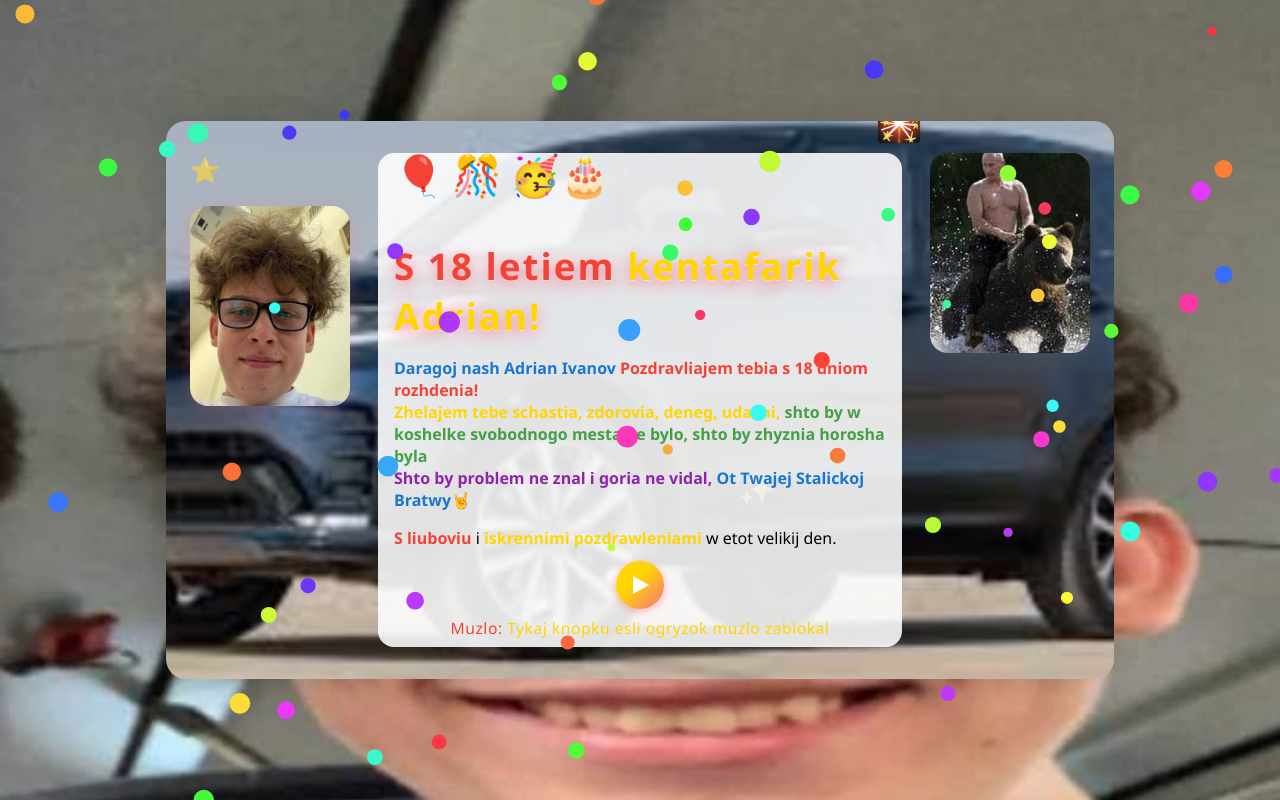
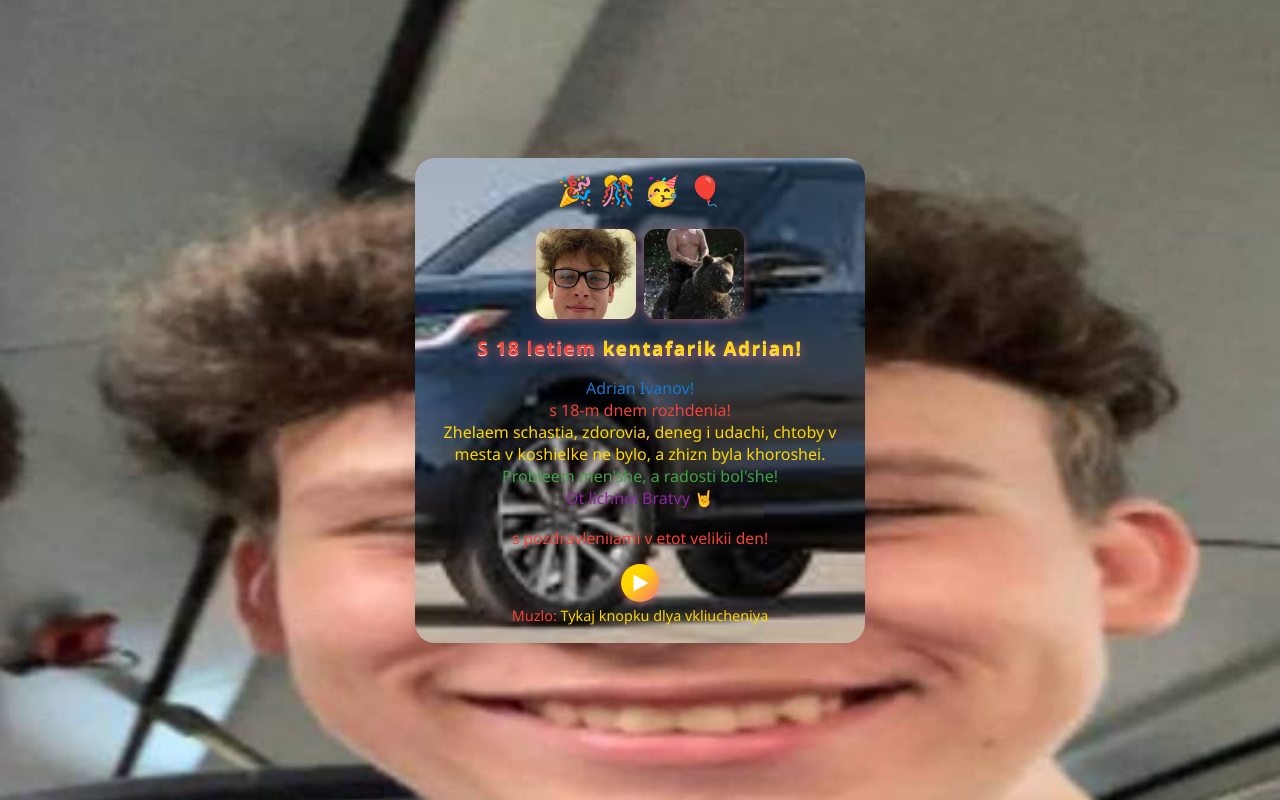
Before and after one commit to R1GLE/S-diom-Rozhdenia-bratuha, a plain HTML site: page index.html in a window 1280 px wide. Drawn offline with Linux system fonts and the light colour scheme.

Commit message:
Update index.html

```diff
--- a/index.html
+++ b/index.html
@@ -9,149 +9,114 @@
             height: 100%;
             margin: 0;
             padding: 0;
+            font-family: 'Segoe UI', 'Arial', sans-serif;
+            background: #ffe8ef;
         }
         body {
             min-height: 100vh;
             min-width: 100vw;
-            margin: 0;
-            font-family: 'Segoe UI', 'Arial', sans-serif;
             display: flex;
             justify-content: center;
             align-items: center;
             background: url('image4.jpg') center center/cover no-repeat fixed;
-            position: relative;
-        }
-        .confetti {
-            position: fixed;
-            top: 0;
-            left: 0;
-            width: 100vw;
-            height: 100vh;
-            pointer-events: none;
-            z-index: 3;
+            box-sizing: border-box;
         }
         .card {
-            background: rgba(255,255,255,0.93);
+            background: rgba(255,255,255,0.96);
             border-radius: 20px;
-            padding: 32px 24px;
+            padding: 18px 10px;
+            max-width: 430px;
+            width: 96vw;
             box-shadow: 0 4px 32px rgba(0,0,0,0.13);
-            max-width: 900px;
             display: flex;
-            flex-direction: row;
-            align-items: flex-start;
-            gap: 28px;
+            flex-direction: column;
+            align-items: center;
+            gap: 8px;
             animation: fadeIn 2s;
             position: relative;
             z-index: 2;
-            background: url('image3.jpg') center center/cover no-repeat;
+            background-image: url('image3.jpg');
+            background-size: cover;
+            background-position: center;
             overflow: hidden;
         }
-        .left-images {
+        .balloons {
+            margin-bottom: 6px;
+            font-size: 1.8em;
+            animation: float 2s infinite alternate;
             display: flex;
-            flex-direction: column;
-            gap: 20px;
+            gap: 6px;
+            justify-content: center;
         }
-        .birthday-img {
-            width: 160px;
-            height: 200px;
+        .images-row {
+            display: flex;
+            gap: 8px;
+            width: 100%;
+            justify-content: center;
+            margin-bottom: 8px;
+        }
+        .img-card {
+            width: 38vw;
+            max-width: 100px;
+            height: 25vw;
+            max-height: 90px;
             object-fit: cover;
-            border-radius: 18px;
-            box-shadow: 0 4px 18px rgba(246, 115, 128, 0.25);
-            animation: pop-in 1.2s cubic-bezier(.52,1.64,.37,.94);
-        }
-        .right-image {
-            width: 160px;
-            height: 200px;
-            object-fit: cover;
-            border-radius: 18px;
-            box-shadow: 0 4px 18px rgba(100, 100, 100, 0.20);
-            margin-left: 0;
-            animation: pop-in 1.6s cubic-bezier(.52,1.64,.37,.94);
-        }
-        .card-content {
-            flex: 1;
-            text-align: left;
-            background: rgba(255,255,255,0.88);
-            border-radius: 16px;
-            padding: 8px 16px;
-            box-sizing: border-box;
-            position: relative;
-            z-index: 1;
+            border-radius: 12px;
+            box-shadow: 0 2px 10px #f6728077;
         }
         h1 {
             color: #f67280;
-            margin-bottom: 16px;
-            font-size: 2.3em;
-            letter-spacing: 2px;
-            text-shadow: 0 2px 8px #ffb2c1, 0 1px 0 #fff;
+            font-size: 1.18em;
+            margin: 0 0 8px 0;
+            letter-spacing: 1.5px;
+            text-shadow: 0 1px 6px #ffd6e3, 0 1px 0 #fff;
             animation: glow 2s infinite alternate;
         }
-        .balloons {
-            margin-bottom: 16px;
-            font-size: 2.5em;
-            animation: float 2s infinite alternate;
+        .wishes {
+            color: #444;
+            font-size: 1em;
+            margin-bottom: 7px;
+            word-break: break-word;
+            text-align: center;
+        }
+        .footer {
+            margin-top: 3px;
+            font-size: 0.98em;
+            color: #f44336;
+            text-align: center;
+        }
+        .audio-box {
+            margin-top: 7px;
             display: flex;
-            gap: 8px;
-        }
-        .star {
-            color: #f7d51d;
-            font-size: 1.5em;
-            animation: twinkle 1.3s infinite alternate;
-            margin-right: 3px;
-        }
-        .firework {
-            position: absolute;
-            font-size: 2.2em;
-            pointer-events: none;
-            animation: firework 2.5s linear infinite;
-        }
-        .yellow { color: #ffd600; font-weight:bold; }
-        .red { color: #f44336; font-weight:bold; }
-        .blue { color: #1976d2; font-weight:bold; }
-        .green { color: #43a047; font-weight:bold; }
-        .purple { color: #8e24aa; font-weight:bold; }
-        .audio-box {
-            width: 100%;
-            margin-top: 12px;
-            display: flex;
+            flex-direction: column;
             align-items: center;
-            justify-content: center;
-            flex-direction: column;
         }
         .music-btn {
-            width: 48px;
-            height: 48px;
+            width: 38px;
+            height: 38px;
             border-radius: 50%;
             background: linear-gradient(135deg, #ffd600 40%, #f67280 100%);
-            box-shadow: 0 2px 8px #f6728088;
             border: none;
             outline: none;
             cursor: pointer;
             display: flex;
             align-items: center;
             justify-content: center;
-            font-size: 2em;
+            font-size: 1.6em;
             color: #fff;
+            margin-bottom: 3px;
+            box-shadow: 0 2px 8px #f6728088;
             transition: background 0.2s, transform 0.2s;
-            margin: 0 auto 4px auto;
-            position: relative;
-            z-index: 6;
         }
         .music-btn:active {
-            transform: scale(0.90);
+            transform: scale(0.92);
             background: linear-gradient(135deg, #f67280 40%, #ffd600 100%);
-        }
-        .music-btn svg {
-            width: 28px;
-            height: 28px;
-            pointer-events: none;
         }
         .audio-tip {
             color: #f44336;
-            font-size: 0.98em;
-            margin-top: 4px;
-            letter-spacing: 0.5px;
+            font-size: 0.9em;
             text-align: center;
+            margin-top: 1px;
         }
         @keyframes fadeIn {
             from {opacity: 0; transform: translateY(50px);}
@@ -159,71 +124,67 @@
         }
         @keyframes float {
             from {transform: translateY(0);}
-            to {transform: translateY(-18px);}
+            to {transform: translateY(-8px);}
         }
         @keyframes glow {
-            from {text-shadow: 0 2px 8px #ffb2c1, 0 1px 0 #fff;}
-            to   {text-shadow: 0 4px 18px #f67280, 0 1px 0 #fff;}
+            from {text-shadow: 0 1px 6px #ffd6e3, 0 1px 0 #fff;}
+            to   {text-shadow: 0 3px 12px #f67280, 0 1px 0 #fff;}
         }
-        @keyframes pop-in {
-            from {transform: scale(0.7); opacity:0;}
-            to {transform: scale(1); opacity:1;}
+        /* Мобильная адаптация */
+        @media (max-width: 600px) {
+            .card {
+                padding: 7px 1vw;
+                max-width: 99vw;
+                border-radius: 12px;
             }
-        @keyframes twinkle {
-            from {opacity: 0.55;}
-            to {opacity: 1;}
+            .images-row {
+                gap: 5px;
             }
-        @keyframes firework {
-            0%   { opacity: 0; transform: scale(0.4) translateY(60px);}
-            25%  { opacity: 1; transform: scale(1.2) translateY(-20px);}
-            50%  { opacity: 1; transform: scale(1.1) translateY(-40px);}
-            100% { opacity: 0; transform: scale(0.5) translateY(-80px);}
+            .img-card {
+                width: 36vw;
+                max-width: 68px;
+                height: 22vw;
+                max-height: 60px;
             }
-        @media (max-width: 900px) {
+            h1 {
+                font-size: 1em;
+            }
+            .wishes {
+                font-size: 0.93em;
+            }
+        }
+        @media (max-width: 400px) {
             .card {
-                flex-direction: column;
-                align-items: center;
-                max-width: 95vw;
-                gap: 18px;
+                padding: 2px 0.5vw;
             }
-            .right-image {
-                margin-left: 0;
-                margin-top: 12px;
-            }
-            .card-content {
-                text-align: center;
+            .img-card {
+                max-width: 50px;
+                max-height: 33px;
             }
         }
     </style>
 </head>
 <body>
-    <canvas class="confetti"></canvas>
     <div class="card">
-        <div class="firework" style="left:20px;top:10px;">🎆</div>
-        <div class="firework" style="left:75%;top:20px;animation-delay:1.2s;">🎇</div>
-        <div class="firework" style="left:60%;top:70%;animation-delay:0.7s;">✨</div>
-        <div class="left-images">
-            <span class="star">⭐</span>
-            <img class="birthday-img" src="image1.jpg" alt="Забавное фото">
+        <div class="balloons">🎉 🎊 🥳 🎈</div>
+        <div class="images-row">
+            <img class="img-card" src="image1.jpg" alt="Фото 1">
+            <img class="img-card" src="image2.jpg" alt="Фото 2">
         </div>
-        <div class="card-content">
-            <div class="balloons">🎈<span style="color:#f7d51d;">🎊</span>🥳🎂</div>
         <h1>
-                <span class="red">S 18 letiem</span> <span class="yellow">kentafarik Adrian!</span>
+            <span style="color:#f44336;">S 18 letiem</span> <span style="color:#ffd600;">kentafarik Adrian!</span>
         </h1>
-            <p>
-                <span class="blue">Daragoj nash Adrian Ivanov</span>
-                <span class="red">Pozdravliajem tebia s 18 dniom rozhdenia!</span><br>
-                <span class="yellow">Zhelajem tebe schastia, zdorovia, deneg, udachi,</span>
-                <span class="green">shto by w koshelke svobodnogo mesta ne bylo, shto by zhyznia horosha byla</span><br>
-                <span class="purple">Shto by problem ne znal i goria ne vidal,</span>
-                <span class="blue">Ot Twajej Stalickoj Bratwy🤘</span><br>
-            </p>
+        <div class="wishes">
+            <span style="color:#1976d2;">Adrian Ivanov!</span><br>
+            <span style="color:#f44336;">s 18-m dnem rozhdenia!</span><br>
+            <span style="color:#ffd600;">Zhelaem schastia, zdorovia, deneg i udachi, chtoby v mesta v koshielke ne bylo, a zhizn byla khoroshei.</span><br>
+            <span style="color:#43a047;">Probleem men'she, a radosti bol'she!</span><br>
+            <span style="color:#8e24aa;">Ot lichnoi Bratvy 🤘</span>
+        </div>
         <div class="footer">
-                <span class="red">S liuboviu</span> i <span class="yellow">iskrennimi pozdrawleniami</span> w etot velikij den.
+            s pozdravleniiami v etot velikii den!
         </div>
         <div class="audio-box">
-                <!-- Мини-кнопка для музыки -->
             <button id="musicBtn" class="music-btn" title="Включить/выключить музыку">
                 <svg id="playIcon" xmlns="http://www.w3.org/2000/svg" fill="currentColor" viewBox="0 0 40 40">
                     <polygon points="10,7 33,20 10,33 10,7"/>
@@ -233,7 +194,9 @@
                     <rect x="22" y="7" width="8" height="26"/>
                 </svg>
             </button>
-                <div class="audio-tip">Muzlo: <span style="color:#ffd600;">Tykaj knopku esli ogryzok muzlo zablokal</span></div>
+            <div class="audio-tip">
+                Muzlo: <span style="color:#ffd600;">Tykaj knopku dlya vkliucheniya</span>
+            </div>
             <iframe id="ytplayer"
                 style="width:0;height:0;border:0;position:absolute;left:-9999px;"
                 src="https://www.youtube.com/embed/qdRGmu7J4GM?enablejsapi=1&version=3&loop=1&playlist=qdRGmu7J4GM"
@@ -243,53 +206,7 @@
             </iframe>
         </div>
     </div>
-        <img class="right-image" src="image2.jpg" alt="Вдохновляющее фото">
-    </div>
     <script>
-        // Конфетти-анимация
-        const confetti = document.querySelector('.confetti');
-        const ctx = confetti.getContext('2d');
-        let w = confetti.width = window.innerWidth;
-        let h = confetti.height = window.innerHeight;
-        let pieces = [];
-        for (let i = 0; i < 70; i++) {
-            pieces.push({
-                x: Math.random() * w,
-                y: Math.random() * h - h,
-                r: Math.random() * 7 + 4,
-                d: Math.random() * 40 + 10,
-                color: `hsl(${Math.random()*360},95%,60%)`,
-                tilt: Math.random() * 10 - 10
-            });
-        }
-        function drawConfetti() {
-            ctx.clearRect(0, 0, w, h);
-            for (let i = 0; i < pieces.length; i++) {
-                let p = pieces[i];
-                ctx.beginPath();
-                ctx.arc(p.x, p.y, p.r, 0, Math.PI*2, false);
-                ctx.fillStyle = p.color;
-                ctx.fill();
-            }
-            updateConfetti();
-        }
-        function updateConfetti() {
-            for (let i = 0; i < pieces.length; i++) {
-                let p = pieces[i];
-                p.y += Math.cos(p.d) + 1 + p.r/2;
-                p.x += Math.sin(0.3) * 2;
-                if (p.y > h) {
-                    p.x = Math.random() * w;
-                    p.y = -10;
-                }
-            }
-        }
-        setInterval(drawConfetti, 22);
-        window.addEventListener('resize',()=>{
-            w = confetti.width = window.innerWidth;
-            h = confetti.height = window.innerHeight;
-        });
-
         // YouTube API для управления музыкой
         let player;
         let ytReady = false, isPlaying = false;
@@ -307,10 +224,6 @@
                 events: {
                     'onReady': function(event) {
                         ytReady = true;
-                        // Попробовать автозапуск (может не сработать)
-                        try {
-                            event.target.playVideo();
-                        } catch(e){}
                     },
                     'onStateChange': function(event) {
                         if(event.data === YT.PlayerState.PLAYING) {
@@ -322,7 +235,6 @@
                             pauseIcon.style.display = 'none';
                             isPlaying = false;
                         }
-                        // Повтор
                         if(event.data === YT.PlayerState.ENDED) {
                             player.playVideo();
                         }
@@ -340,13 +252,6 @@
                 }
             }
         });
-
-        // Попробовать автозапуск после первого клика по странице
-        document.addEventListener('click', function() {
-            if(ytReady && player && !isPlaying) {
-                player.playVideo();
-            }
-        }, { once: true });
     </script>
 </body>
 </html>
```
Lines whose indentation alone changed are shown as unchanged.
